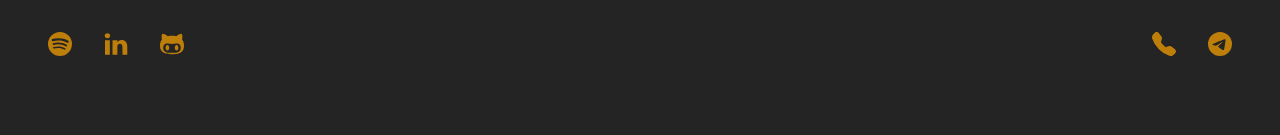
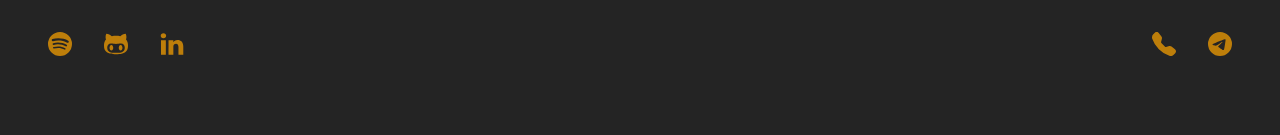
Before and after one commit to abipalli/abipalli.github.io, a Next.js app: page / in a window 1280 px wide. Shown: the top 135 px of the page. Built offline with nearby package versions, Linux system fonts and the light colour scheme.

Commit message:
Reorder social links in header
Signed-off-by: Ab Dev <>

```diff
--- a/components/Header.tsx
+++ b/components/Header.tsx
@@ -34,11 +34,11 @@
                 <a className="headerButton" href="https://open.spotify.com/user/abisarvepalli?si=82da22440bd34680">
                     <BsIcons.BsSpotify color="orange" title="Spotify" />
                 </a>
+                <a className="headerButton" href="https://github.com/abisarvepalli">
+                    <TfIcons.TfiGithub color="orange" title="GitHub" />
+                </a>
                 <a className="headerButton" href="https://linkedin.com/in/abisarvepalli">
                     <TfIcons.TfiLinkedin color="orange" title="LinkedIn" />
-                </a>
-                <a className="headerButton" href="https://github.com/abisarvepalli">
-                    <TfIcons.TfiGithub color="orange" title="GitHub" />
                 </a>
             </motion.div>
 
```
